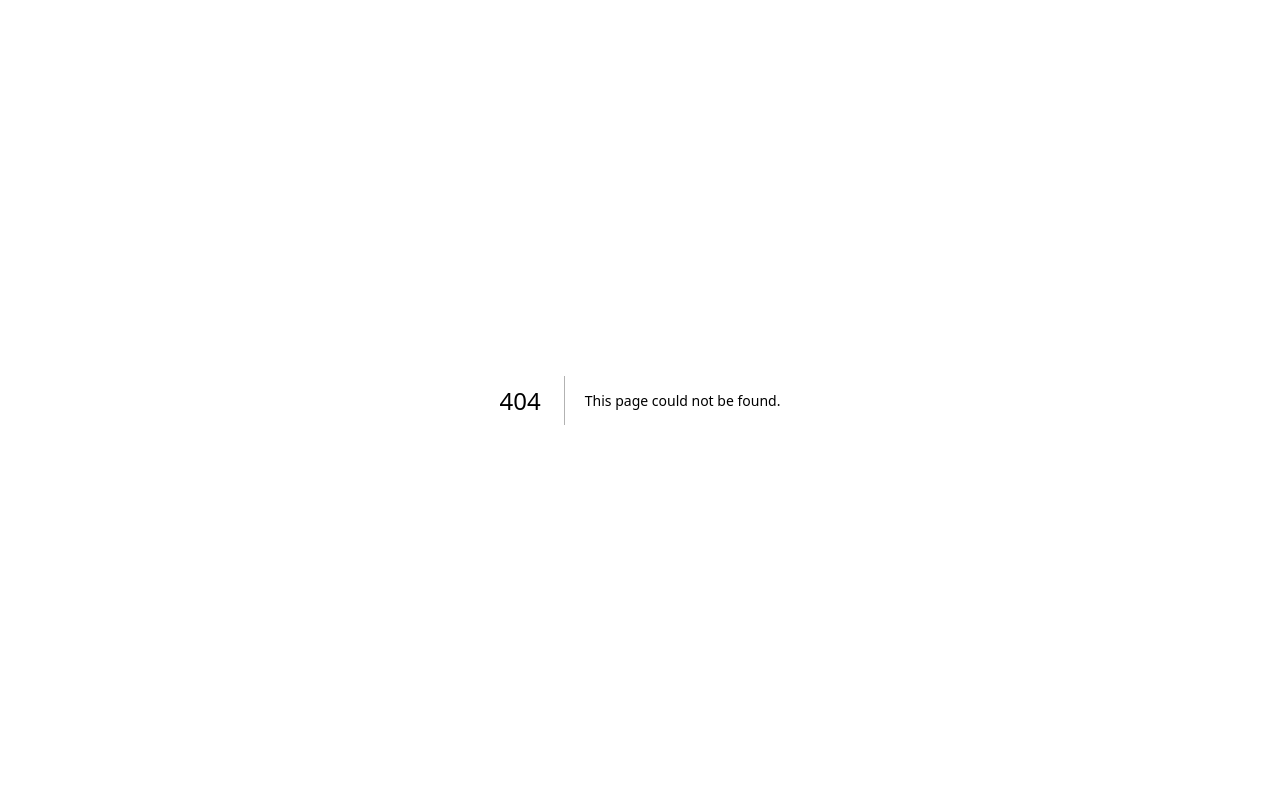
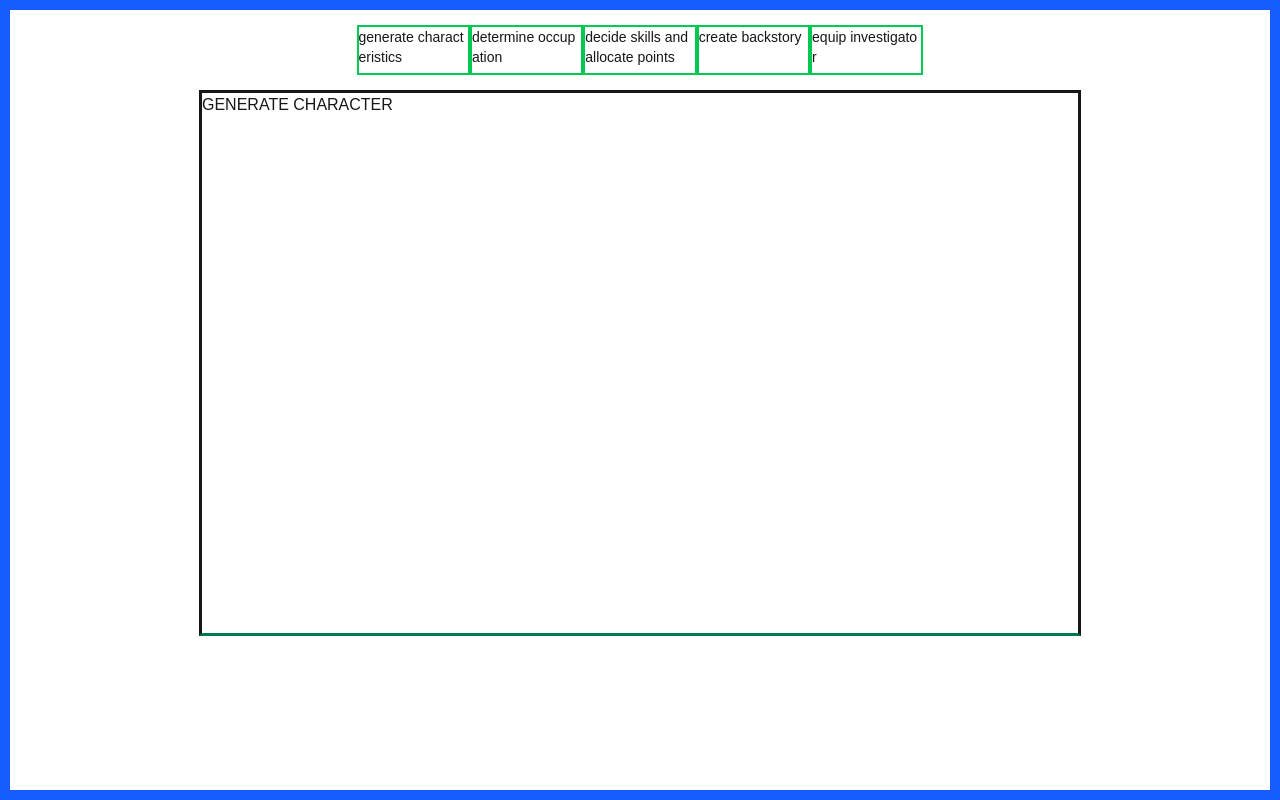
Before and after one commit to AGCB/ff2, a Next.js app: page /cth/investigator-details in a window 1280 px wide. Before the commit this address had no page. Built offline with nearby package versions, Linux system fonts and the light colour scheme.

Commit message:
feat: add breadcrumb component (ff-17) (#9)

```diff
--- /dev/null
+++ b/src/app/cth/[slug]/page.tsx
@@ -0,0 +1,38 @@
+import { notFound } from "next/navigation";
+
+const stepMap: Record<string, string> = {
+  "generate-characteristics": "Generate Characteristics",
+  "determine-occupation": "Determine Occupation",
+  "decide-skills": "Decide Skills and Allocate Points",
+  "create-backstory": "Create Backstory",
+  "equip-investigator": "Equip Investigator",
+};
+
+type Params = {
+  slug: string;
+};
+
+const renderInvestigatorCreationPage = (
+  label: string
+): React.ReactElement | undefined => {
+  let output;
+  switch (label) {
+    case "Generate Characteristics":
+      output = <span>23423432</span>;
+      break;
+    default:
+      break;
+  }
+
+  return output;
+};
+
+export default function StepPage({ params }: { params: Params }) {
+  const label = stepMap[params.slug];
+
+  if (!label) {
+    notFound(); // Show 404 if slug isn't in the list
+  }
+
+  return <div>{renderInvestigatorCreationPage(label)}</div>;
+}
--- /dev/null
+++ b/src/app/cth/helpers.tsx
@@ -0,0 +1,45 @@
+"use client";
+import React from "react";
+import { useRouter } from "next/navigation";
+
+const styles = {
+  li: "text-sm h-[50px] w-1/5 border-2 border-green-500 break-all",
+};
+
+const steps = [
+  { label: "generate characteristics", slug: "generate-characteristics" },
+  { label: "determine occupation", slug: "determine-occupation" },
+  { label: "decide skills and allocate points", slug: "decide-skills" },
+  { label: "create backstory", slug: "create-backstory" },
+  { label: "equip investigator", slug: "equip-investigator" },
+] as const;
+
+type Step = (typeof steps)[number];
+
+const Crumb = ({ step }: { step: Step }) => {
+  const router = useRouter();
+
+  const handleClick = () => {
+    router.push(`/cth/${step.slug}`);
+  };
+
+  return (
+    <li onClick={handleClick} className={styles.li}>
+      {step.label}
+    </li>
+  );
+};
+
+const BreadCrumb = () => {
+  return (
+    <div className="flex justify-center items-center p-0 m-0 h-20 w-8/10 md:w-5/10">
+      <ul className="flex justify-center w-9/10">
+        {steps.map((step, i) => (
+          <Crumb key={i} step={step} />
+        ))}
+      </ul>
+    </div>
+  );
+};
+
+export default BreadCrumb;
--- /dev/null
+++ b/src/app/cth/investigator-details/page.tsx
@@ -0,0 +1,20 @@
+import BreadCrumb from "../helpers";
+
+const GenerateCharacter = () => {
+  return (
+    <div className="border-3 border-b-emerald-700 h-7/10 w-9/10 md:w-7/10 max-w-xlg p-0 m-0">
+      <span>GENERATE CHARACTER</span>
+    </div>
+  );
+};
+
+const CTHPage = () => {
+  return (
+    <div className="flex flex-col items-center justify-start h-screen w-screen border-10 border-blue-600">
+      <BreadCrumb />
+      <GenerateCharacter />
+    </div>
+  );
+};
+
+export default CTHPage;
--- /dev/null
+++ b/src/app/cth/page.tsx
@@ -0,0 +1,24 @@
+"use client";
+import { useState } from "react";
+import { useRouter } from "next/navigation";
+
+const CTHPage = () => {
+  const router = useRouter();
+  const [investigators, setInvestigators] = useState([]);
+
+  return (
+    <div className="flex flex-col items-center justify-start h-screen w-screen border-10 border-blue-600">
+      <h1>Investigators</h1>
+      {investigators.map((investigator) => (
+        <span>PUT INVESTIGATOR DETAILS HERE</span>
+      ))}
+      {investigators.length < 1 ? (
+        <span onClick={() => router.push("cth/investigator-details")}>
+          no pcs created yet. please click to create one.
+        </span>
+      ) : null}
+    </div>
+  );
+};
+
+export default CTHPage;
--- a/src/app/page.tsx
+++ b/src/app/page.tsx
@@ -10,6 +10,7 @@ export default function Home() {
       <div onClick={() => router.push("react-three-fiber")}>
         react-three-fiber-sample
       </div>
+      <div onClick={() => router.push("cth/")}>CTH</div>
       <div></div>
     </div>
   );
```
